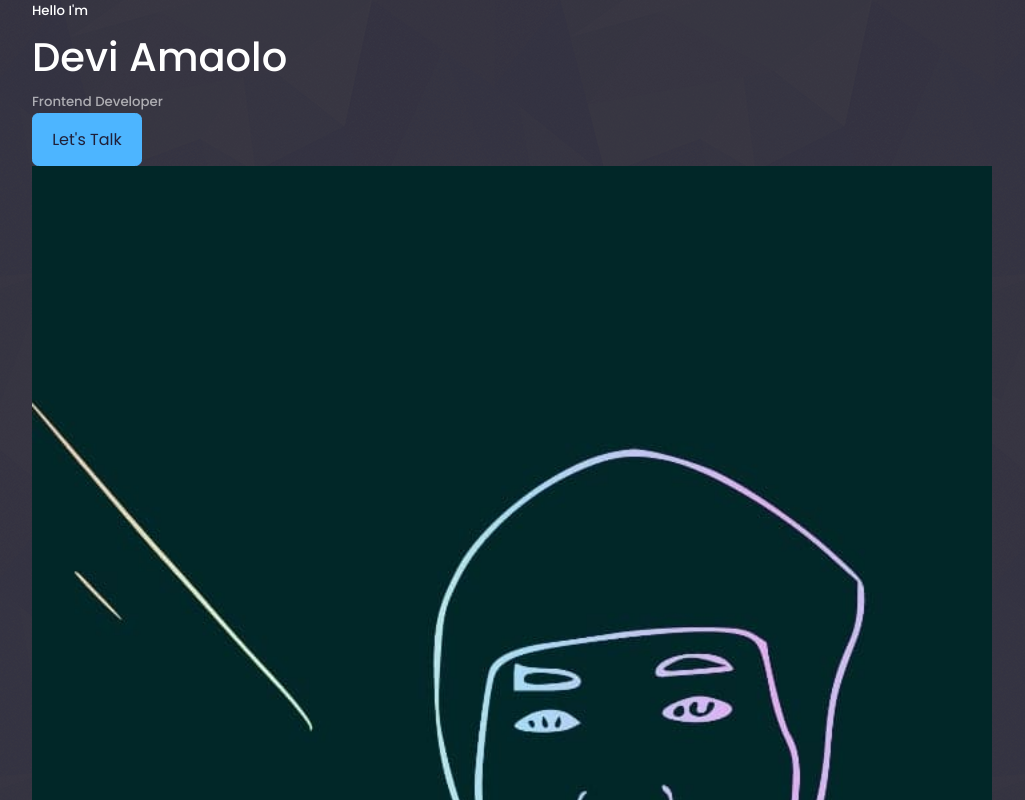
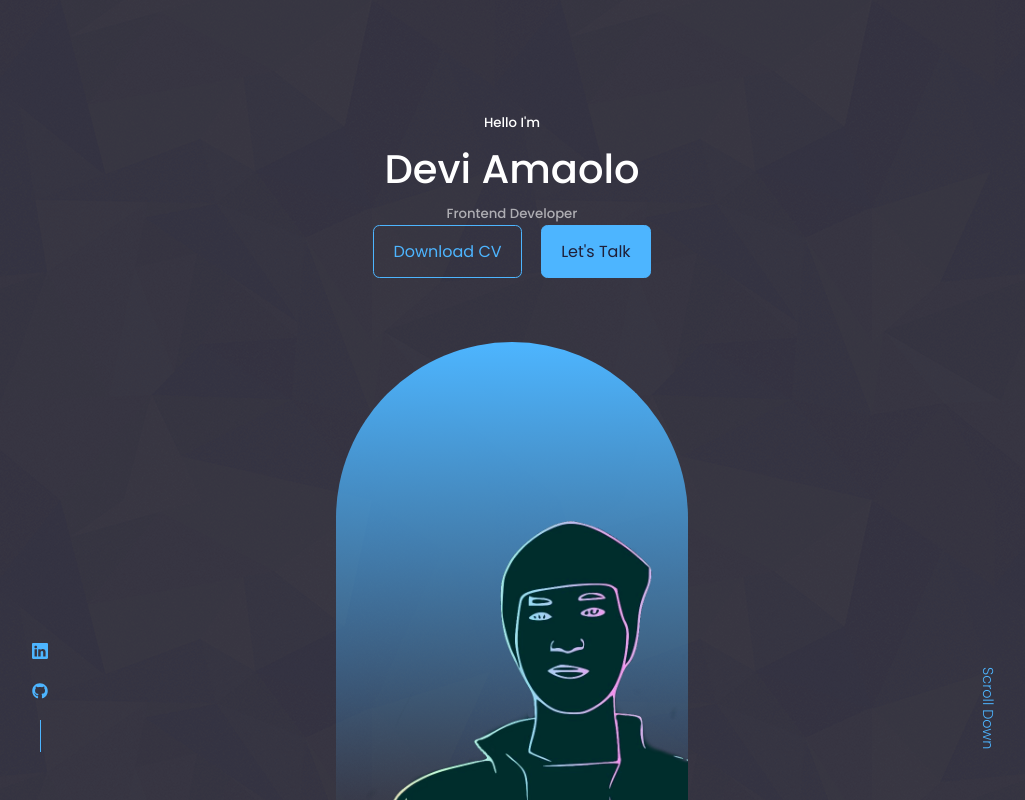
Before and after one commit to ElDev1/portfolio_web, a React (Create React App) app: page / in a window 1280 px wide. Shown: the top 800 px of the page, without its empty margins (128-1153 px from the left). Built offline with nearby package versions, Linux system fonts and the light colour scheme.

Commit message:
adding styles to header components

```diff
--- a/package.json
+++ b/package.json
@@ -8,6 +8,7 @@
     "@testing-library/user-event": "^13.5.0",
     "react": "^17.0.2",
     "react-dom": "^17.0.2",
+    "react-icons": "^4.3.1",
     "react-scripts": "5.0.0",
     "web-vitals": "^2.1.4"
   },
--- a/src/components/header/CTA.jsx
+++ b/src/components/header/CTA.jsx
@@ -4,7 +4,7 @@ import React from 'react'
 const CTA = () => {
   return (
     <div className="cta">
-        {/* <a href="" className="btn" >Download CV</a>  */}
+        <a href="" className="btn" >Download CV</a>
         <a href="#contact" className="btn btn-primary">Let's Talk</a>
     </div>
   )
--- a/src/components/header/Header.jsx
+++ b/src/components/header/Header.jsx
@@ -1,7 +1,8 @@
 import React from 'react';
 import './header.css';
 import CTA from './CTA'
-import ME from '../../assets/me.jpg'
+import ME from '../../assets/me2.png'
+import HeaderSocials from './HeaderSocials';
 
 export const Header = () => {
   return (
@@ -11,6 +12,7 @@ export const Header = () => {
         <h1>Devi Amaolo</h1>
         <h5 className="text-light">Frontend Developer</h5>
         <CTA />
+        <HeaderSocials />
 
         <div className="me">
           <img src={ME} alt="me" />
--- a/src/components/header/HeaderSocials.jsx
+++ b/src/components/header/HeaderSocials.jsx
@@ -1,11 +1,14 @@
 import React from 'react'
+import {BsLinkedin} from 'react-icons/bs';
+import {FaGithub} from 'react-icons/fa';
 
-export const HeaderSocials = () => {
+const HeaderSocials = () => {
   return (
     <div className="header__socials">
-        <a href="https://linkedin.com" target="_blank"></a>
-        <a href="https://github.com" target="_blank"></a>
-        <a href="https://linkedin.com" target="_blank"></a>
+        <a href="https://linkedin.com" target="_blank"><BsLinkedin/></a>
+        <a href="https://github.com" target="_blank"><FaGithub /></a>
     </div>
   )
 }
+
+export default HeaderSocials;
--- a/src/components/header/header.css
+++ b/src/components/header/header.css
@@ -0,0 +1,66 @@
+header {
+    height:100vh;
+    padding-top:7rem;
+    overflow:hidden;
+}
+
+.header__container {
+    text-align:center;
+    height:100%;
+    position:relative;
+}
+
+/* cta */
+
+.cta {
+    margin: top 2.5rem;
+    display: flex;
+    gap: 1.2rem;
+    justify-content: center;
+}
+
+/* header socials */
+.header__socials {
+    display: flex;
+    flex-direction: column;
+    align-items: center;
+    gap: 0.8rem;
+    position: absolute;
+    left: 0;
+    bottom: 3rem;
+}
+
+.header__socials::after {
+    content: "";
+    width: 1px;
+    height: 2rem;
+    background: var(--color-primary);
+}
+
+/* image */
+
+.me {
+    background: linear-gradient(var(--color-primary), transparent);
+    width: 22rem;
+    height: 30rem;
+    position: absolute;
+    left: calc(50% - 11rem);
+    margin-top: 4rem;
+    border-radius: 12rem 12rem 0 0;
+    overflow:hidden;
+    padding: 5rem 1.5rem 1.5rem 1.5rem;
+}
+
+.me img {
+    width:21rem
+}
+
+/* scroll */
+.scroll_down {
+    position:absolute;
+    right: -2.3rem;
+    bottom: 5rem;
+    transform: rotate(90deg);
+    font-weight: 300;
+    font-size: 0.9rem;
+}
```
Also changed, not shown: src/assets/me2.png (added), 1 other file (tests, documents, lock files or other folders).
